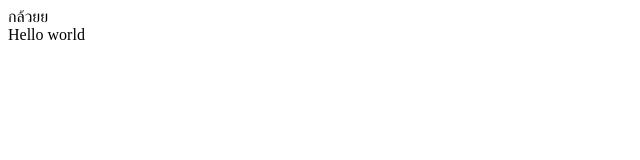
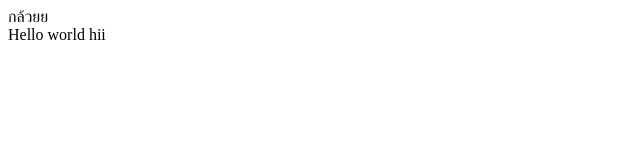
Before and after one commit to titinan21/frontenddev001, a plain HTML site: page hello.html in a window 1280 px wide. Shown: the full height of the page, 0-640 px from the left. Drawn offline with Linux system fonts and the light colour scheme.

Commit message:
second commit

```diff
--- a/hello.html
+++ b/hello.html
@@ -4,5 +4,5 @@
 </header>
 </html>
 <body>
-Hello world
+Hello world hii
 </body>
```
